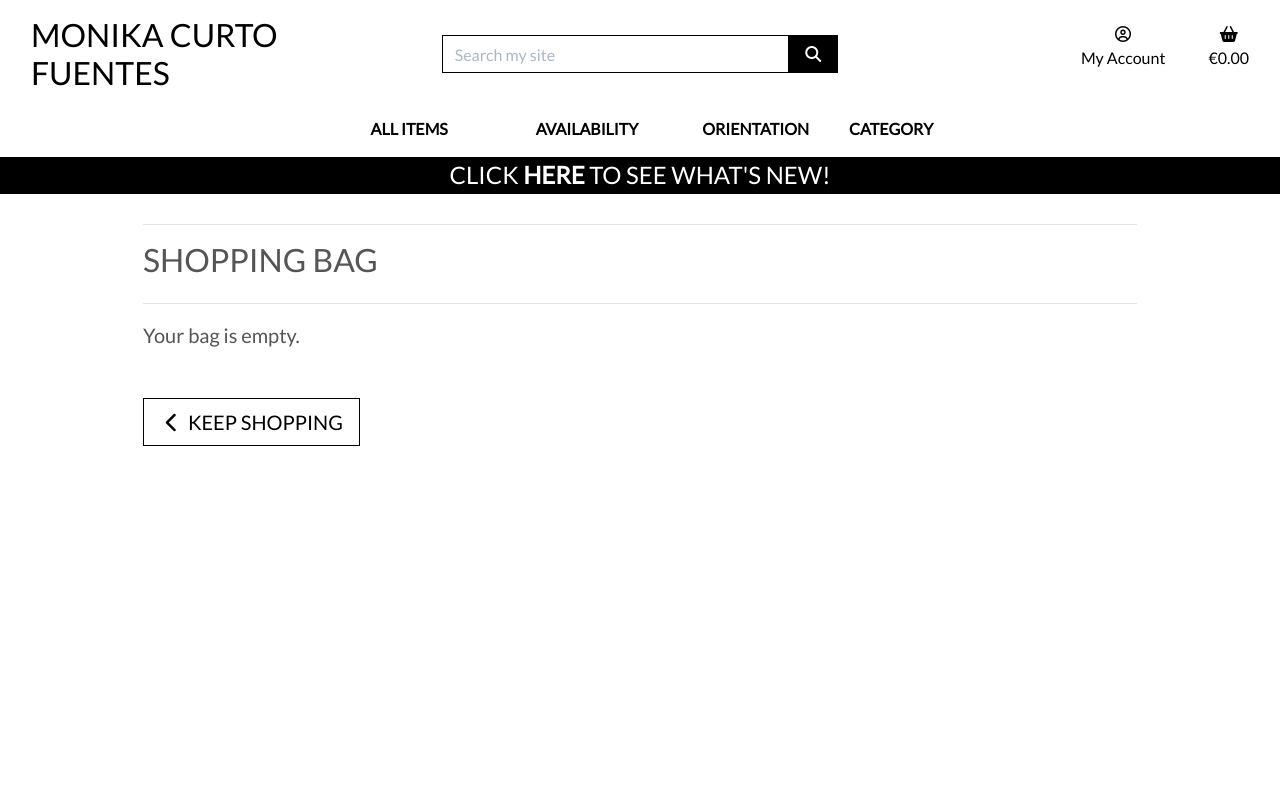
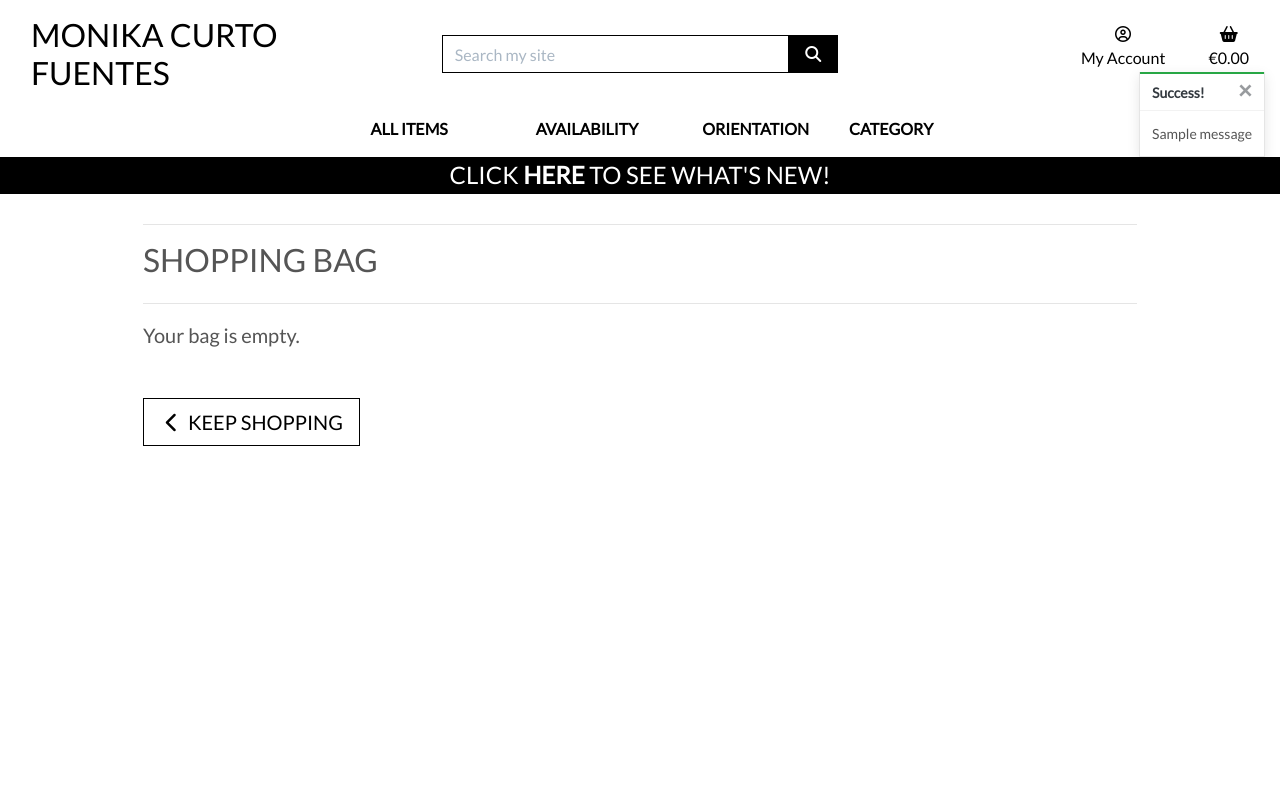
Before and after one commit to KarMiles/polish-girl-painting, a Django app: page /bag/ in a window 1280 px wide. Run offline with Django 3.2, Linux system fonts and the light colour scheme; one stand-in notice (Sample message) is shown; some libraries are stand-ins or nearby versions.

Commit message:
Add standard Bootstrap toast templates

```diff
--- a/bag/views.py
+++ b/bag/views.py
@@ -1,4 +1,7 @@
 from django.shortcuts import render, redirect, reverse, HttpResponse
+from django.contrib import messages
+
+from products.models import Product
 
 
 def view_bag(request):
@@ -14,6 +17,7 @@ def add_to_bag(request, item_id):
     Add a quantity of the specified product to the shopping bag
     """
 
+    product = Product.objects.get(pk=item_id)
     quantity = int(request.POST.get('quantity'))
     redirect_url = request.POST.get('redirect_url')
     bag = request.session.get('bag', {})
@@ -22,6 +26,7 @@ def add_to_bag(request, item_id):
         bag[item_id] += quantity
     else:
         bag[item_id] = quantity
+        messages.success(request, f'Added "{product.title}" to your bag')
 
     request.session['bag'] = bag
     return redirect(redirect_url)
--- a/pgp_project/settings.py
+++ b/pgp_project/settings.py
@@ -89,6 +89,8 @@ TEMPLATES = [
     },
 ]
 
+MESSAGE_STORAGE = 'django.contrib.messages.storage.session.SessionStorage'
+
 AUTHENTICATION_BACKENDS = [
     # Needed to login by username in Django admin, regardless of `allauth`
     'django.contrib.auth.backends.ModelBackend',
--- a/static/css/base.css
+++ b/static/css/base.css
@@ -175,6 +175,24 @@ input[name='q']::placeholder {
 }
 
 
+/* Bootstrap toasts formatting */
+
+.message-container {
+    position: fixed;
+    top: 72px;
+    right: 15px;
+    z-index: 100000;
+}
+
+.custom-toast {
+    overflow: visible;
+}
+
+.toast-capper {
+    height: 2px;
+}
+
+
 /* MEDIA QUERIES */
 
 /* enlarged container on xl screens */
--- a/templates/base.html
+++ b/templates/base.html
@@ -142,6 +142,15 @@
 
         </header>
 
+        <!-- Bootstrap toast -->
+        {% if messages %}
+            <div class="message-container">
+                {% for message in messages %}
+                    {% include 'includes/toasts/toast_success.html' %}
+                {% endfor %}
+            </div>
+        {% endif %}
+
 
         {% block page_header %}
         {% endblock %}
@@ -150,7 +159,11 @@
         {% endblock %}
 
         {% block postloadjs %}
+            <script type="text/javascript">
+                $('.toast').toast('show');
+            </script>
         {% endblock %}
+
 
     </body>
 </html>
--- /dev/null
+++ b/templates/includes/toasts/toast_success.html
@@ -0,0 +1,14 @@
+<div class="toast custom-toast rounded-0 border-top-0" data-autohide="false">
+    <div class="arrow-up arrow-success"></div>
+    <div class="w-100 toast-capper bg-success"></div>
+    <div class="toast-header bg-white text-dark">
+        <strong class="mr-auto">Success!</strong>
+        <button class="ml-2 mb-1 close text-dark" data-dismiss="toast"
+aria-label="Close">
+            <span aria-hidden="true">&times;</span>
+        </button>
+    </div>
+    <div class="toast-body bg-white">
+        {{ message }}
+    </div>
+</div>
```
Also changed, not shown: templates/includes/toasts/toast_error.html (added, +14 -0 lines), templates/includes/toasts/toast_info.html (added, +14 -0 lines), templates/includes/toasts/toast_warning.html (added, +14 -0 lines), db.sqlite3.
